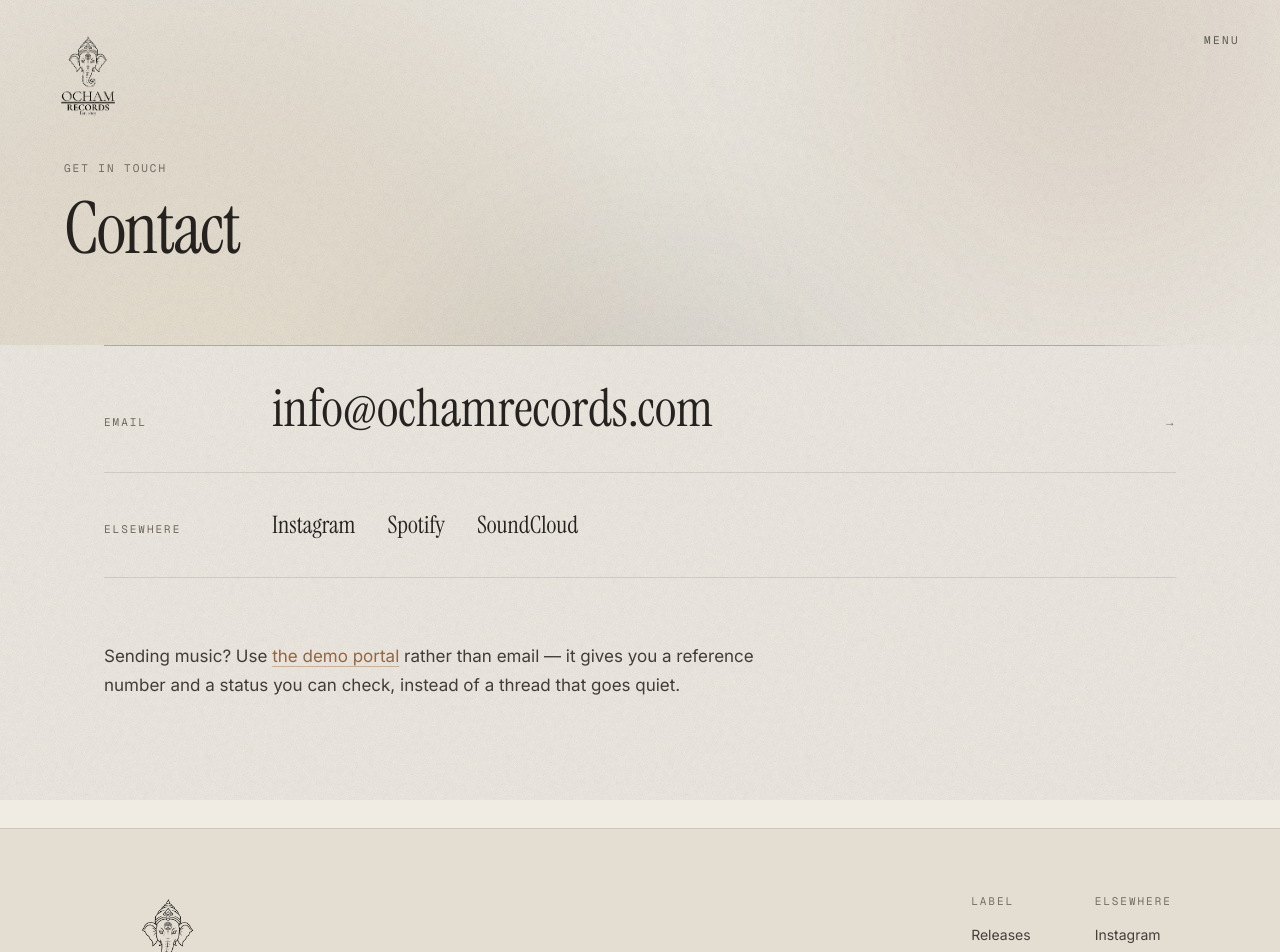
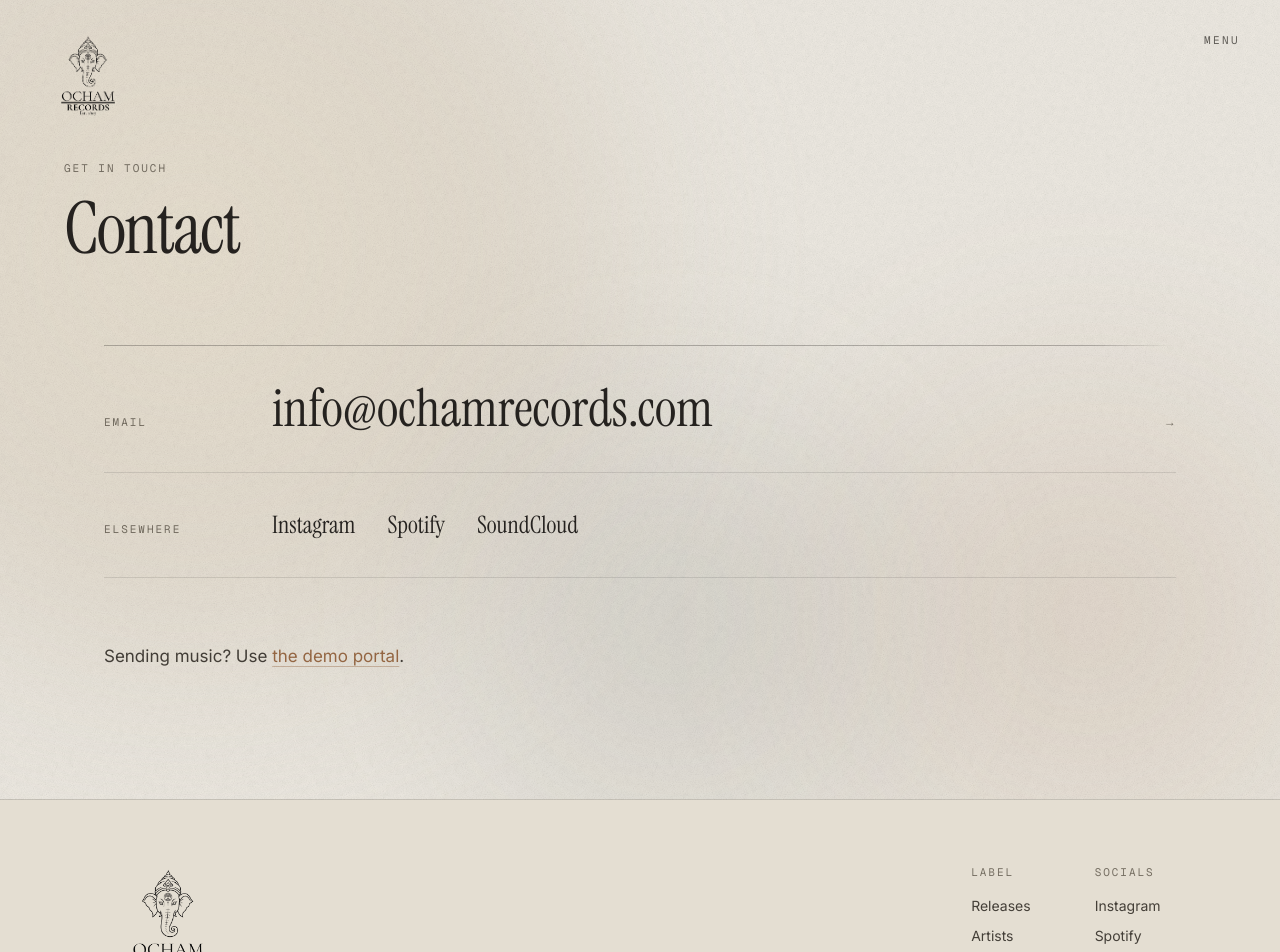
Before and after one commit to SiwardAppTester/ochanrecords, a Next.js app: page /contact in a window 1280 px wide. Shown: the top 952 px of the page. Built offline with nearby package versions, Linux system fonts and the light colour scheme.

Commit message:
feat: update contact and home page layouts, improve social links, and enhance artist bio

```diff
--- a/app/contact/page.tsx
+++ b/app/contact/page.tsx
@@ -24,9 +24,13 @@
   const socials = activeSocials();
 
   return (
-    <main className="flex-1">
-      <section className="relative overflow-hidden px-6 pb-20 pt-40 sm:px-10">
-        <LightWash origin="top-left" />
+    <main className="relative flex-1">
+      {/* One wash for the whole page. It used to live inside the hero section,
+          which had `overflow-hidden` and so clipped the glow to a hard-edged
+          band across the top — the line and colour shift that made the page
+          look unfinished. At the page level it fades out smoothly instead. */}
+      <LightWash origin="top-left" />
+      <section className="px-6 pb-20 pt-40 sm:px-10">
         <div className="mx-auto w-full max-w-6xl">
           <p className="eyebrow">Get in touch</p>
           <h1 className="display-lg mt-4 text-bronze">Contact</h1>
@@ -85,9 +89,8 @@
               className="text-copper underline decoration-copper/40 underline-offset-4 transition-colors duration-500 hover:decoration-copper"
             >
               the demo portal
-            </Link>{" "}
-            rather than email — it gives you a reference number and a status
-            you can check, instead of a thread that goes quiet.
+            </Link>
+            .
           </p>
         </Reveal>
       </section>
--- a/app/page.tsx
+++ b/app/page.tsx
@@ -52,10 +52,8 @@
 
         <div className="relative mx-auto w-full max-w-6xl">
           <div className="flex items-end justify-between gap-10">
-            <p className="max-w-md font-display text-2xl leading-[1.25] text-bronze sm:text-3xl">
-              Groove. Emotion.
-              <br />
-              <em className="italic">Depth.</em>
+            <p className="max-w-2xl font-display text-2xl leading-[1.25] text-bronze sm:text-3xl">
+              Groove. Emotion. <em className="italic">Depth.</em>
             </p>
 
             {/* Small, faint, and sitting just above the ruled footer line —
@@ -79,7 +77,7 @@
           />
           <div className="mt-4 flex items-baseline justify-between font-mono text-[11px] uppercase tracking-[0.22em] text-bronze/55">
             <span>Amsterdam</span>
-            <span className="hidden sm:inline">Independent — Est. 1807</span>
+            <span className="hidden sm:inline">Est. 1807</span>
             <span>Scroll ↓</span>
           </div>
         </div>
@@ -189,7 +187,7 @@
         <div className="mx-auto w-full max-w-6xl px-6 py-32 sm:px-10">
           <Reveal>
             <p className="eyebrow" style={{ color: "var(--color-amber)" }}>
-              Next date
+              Next event
             </p>
             {nextEvent ? (
               <>
@@ -235,7 +233,7 @@
                 letterSpacing: "-0.03em",
               }}
             >
-              Send one track.
+              Demo submission.
             </h2>
             {/* The track itself, as a figure. Sits on the baseline of the
                 headline so the two read as one line rather than as a
@@ -253,16 +251,12 @@
               className="group inline-flex items-baseline gap-4 border-b border-bronze/25 pb-2 transition-colors duration-500 hover:border-copper"
             >
               <span className="font-display text-2xl text-bronze transition-colors duration-500 group-hover:text-copper sm:text-3xl">
-                Open the portal
+                Send your tracks
               </span>
               <span className="font-mono text-xs text-dust transition-transform duration-500 group-hover:translate-x-1">
                 →
               </span>
             </Link>
-
-            <p className="font-mono text-[11px] uppercase tracking-[0.22em] text-dust">
-              We reply to all of them
-            </p>
           </div>
         </Reveal>
       </section>
--- a/app/releases/page.tsx
+++ b/app/releases/page.tsx
@@ -24,10 +24,17 @@
  * When OCH001 exists this becomes the label catalogue and the Spotify feed
  * moves under it as "Elsewhere".
  */
+// Parked for now: the page is meant to be the Ocham catalogue, and until
+// OCH001 exists we're deliberately not filling it with Mats' Spotify
+// discography. Flip to true to bring the Spotify feed back.
+const SHOW_SPOTIFY = false;
+
 export default async function ReleasesPage() {
   const artists = await getArtists();
   const artist = artists[0];
-  const albums = await getDiscography(artist?.links.spotify);
+  const albums = SHOW_SPOTIFY
+    ? await getDiscography(artist?.links.spotify)
+    : [];
 
   return (
     <main className="flex-1">
@@ -45,9 +52,11 @@
       ) : (
         <section className="mx-auto w-full max-w-6xl px-6 pb-28 sm:px-10">
           <p className="prose-warm">
-            {spotifyConfigured()
-              ? "Nothing to show yet."
-              : "The discography loads from Spotify — add SPOTIFY_CLIENT_ID and SPOTIFY_CLIENT_SECRET to .env.local to switch it on."}
+            {!SHOW_SPOTIFY
+              ? "No releases yet — the first record is on the way."
+              : spotifyConfigured()
+                ? "Nothing to show yet."
+                : "The discography loads from Spotify — add SPOTIFY_CLIENT_ID and SPOTIFY_CLIENT_SECRET to .env.local to switch it on."}
           </p>
         </section>
       )}
--- a/components/site/Footer.tsx
+++ b/components/site/Footer.tsx
@@ -47,7 +47,7 @@
 
             {SOCIALS.length > 0 && (
               <div>
-                <p className="eyebrow mb-4">Elsewhere</p>
+                <p className="eyebrow mb-4">Socials</p>
                 <ul className="space-y-2.5 text-sm">
                   {SOCIALS.map((s) => (
                     <li key={s.key}>
--- a/lib/content/placeholder.ts
+++ b/lib/content/placeholder.ts
@@ -15,7 +15,7 @@
     // Two paragraphs, split on the blank line. The pages that render this
     // use `whitespace-pre-line`, so the break survives without the bio
     // having to become an array or carry markup.
-    bio: "Mats Westbroek is an Amsterdam-based DJ and producer creating melodic house with deeper grooves and a funkier edge. His tracks blend warm analog synths with organic instruments, all shaped through creative processing and driven by groovy drums. The result is a melodic sound that feels warm, human, and built for the dancefloor.\n\nHis sets revolve around his own original music and have taken him to clubs and venues across the Netherlands, Indonesia (Bali), Costa Rica, and Bonaire. His music has also been played at renowned events and venues including Burning Man, Tomorrowland, Ultra, and Pacha Ibiza.",
+    bio: "Mats Westbroek is an Amsterdam-based DJ/producer and vocalist creating melodic house with deeper grooves and a funkier edge. His tracks blend analog synths with organic instruments, all shaped through creative processing and driven by groovy drums. The result is a melodic sound that feels warm, human, and built for the dancefloor.\n\nHis sets revolve around his own original music and have taken him to clubs and venues across the Netherlands, Indonesia (Bali), Costa Rica, and Bonaire. His music has also been played at renowned events and venues including Burning Man, Tomorrowland, Ultra, and Pacha Ibiza.",
     portraitUrl: "/artists/mats-westbroek.jpg",
     // Awaiting the real profile URLs. Blank entries are filtered out before
     // rendering, so the artist page shows no link rather than a link to the
```
Also changed, not shown: 1 other file (tests, documents, lock files or other folders).
